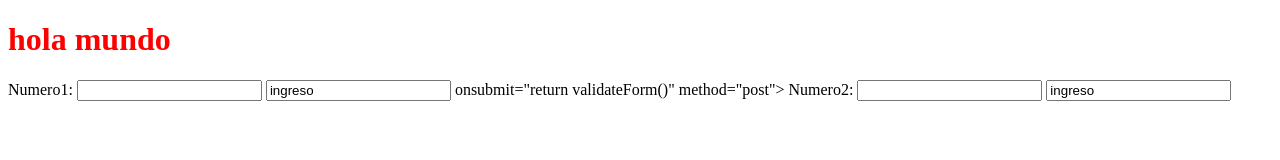
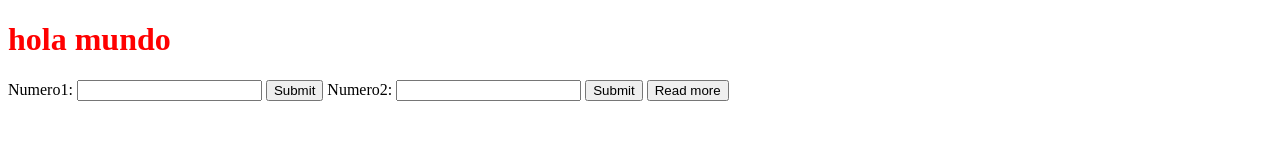
Before and after one commit to MarcoJavier3/proyecto3, a plain HTML site: page index.html in a window 1280 px wide. Drawn offline with Linux system fonts and the light colour scheme; a web font is replaced by a local one.

Commit message:
version creacion de funciones en Javascript

```diff
--- a/index.html
+++ b/index.html
@@ -9,18 +9,14 @@
 <body>
 <div id= "principal">
 <h1> hola mundo</h1>
-<form name="myForm" action="/action_page.php"
-onsubmit="return validateForm()" method="post">
+<form name="myForm" action="/action_page.php" onsubmit="return validateForm()" method="post">
 Numero1: <input type="text" name="numero1">
-<input type="ingrese" value="ingreso">
-onsubmit="return validateForm()" method="post">
+<input type="submit" value="Submit">
 Numero2: <input type="text" name="numero2">
-<input type="ingrese" value="ingreso">
-
+<input type="submit" value="Submit">
+<button onclick="validateForm()" id="myBtn">Read more</button>
 </form>
-
 </div>
-
 
 <script src="scripts/app.js"></script>
 </body>
--- a/scripts/app.js
+++ b/scripts/app.js
@@ -30,14 +30,12 @@ for(i=0; i<7;i++){
 console.log(dias[i]);
 }
 */
-function suma(numero1,numero2)
-{
-var resultado= numero1+nemero2;return (resultado);
-}
 
 function validateForm() {
-    var x = document.forms["myForm"]["numero1"].value;
-    var y = document.forms["myForm"]["numero2"].value;
+    var x = parseInt (document.forms["myForm"]["numero1"].value);
+    var y = parseInt( document.forms["myForm"]["numero2"].value);
+
+
     if (x == "") {
         alert("Name must be filled out");
         return false;
@@ -45,4 +43,9 @@ function validateForm() {
             alert("Name must be filled out");
             return false;
     }
+    var iva = x*(y/100);
+    return iva;
 }
+}
+var resultado = precio(20000,19);
+console.log(resultado);
```
